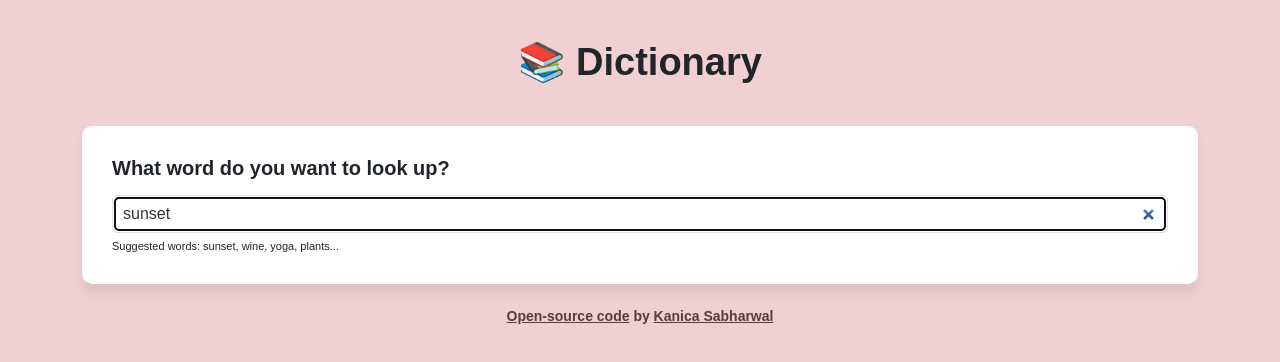
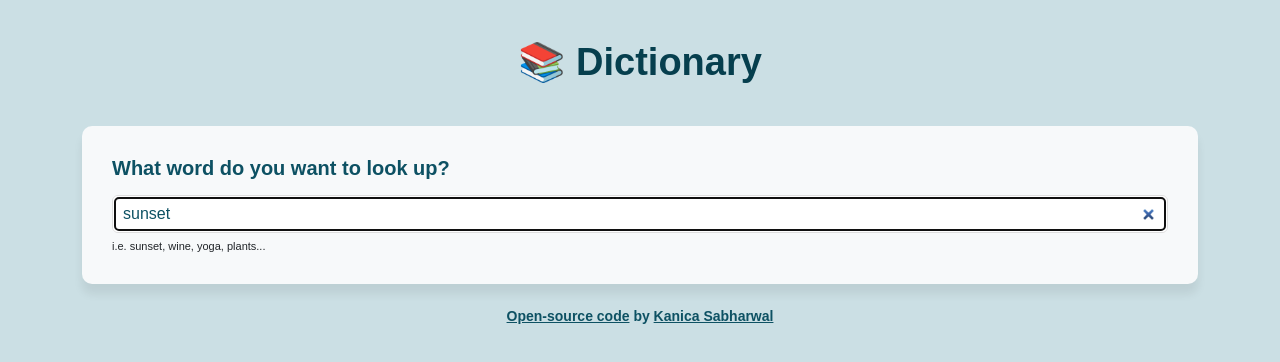
Before and after one commit to Kanica94/dictionary-webpage, a React (Create React App) app: page / in a window 1280 px wide. Shown: the top 362 px of the page. Built offline with nearby package versions, Linux system fonts and the light colour scheme; no server answers.

Commit message:
Updated colour scheme of application

```diff
--- a/src/App.css
+++ b/src/App.css
@@ -1,5 +1,5 @@
 body {
-  background: #f1d0d3;
+  background: #cbdfe4;
   font-family: sans-serif;
 }
 
@@ -12,20 +12,21 @@ body {
   margin: 0 auto;
   font-size: 38px;
   font-weight: bold;
+  color: #063f4e;
 }
 
 .App .footer {
   text-align: center;
   margin: 20px 0 20px 0;
   font-weight: bold;
-  color: #573c3c;
+  color: #0d5163;
 }
 
 .App a {
-  color: #573c3c;
+  color: #0d5163;
   transition: all 150ms ease-in-out;
 }
 
 .App a:hover {
-  color: brown;
+  color: #3f8496;
 }
--- a/src/Dictionary.css
+++ b/src/Dictionary.css
@@ -2,10 +2,11 @@
   font-size: 20px;
   font-weight: bold;
   margin-bottom: 15px;
+  color: #0d5163;
 }
 
 .Dictionary section {
-  background: rgb(255, 255, 255);
+  background: #f7f9fa;
   padding: 30px;
   margin: 20px 0px;
   border-radius: 10px;
@@ -17,7 +18,7 @@
   border-radius: 6px;
   padding: 6px 10px;
   border: 1px solid #ddd;
-  color: #333;
+  color: #0d5163;
 }
 
 .Dictionary .hint {
--- a/src/Dictionary.js
+++ b/src/Dictionary.js
@@ -45,9 +45,7 @@ export default function Dictionary(props) {
               autoFocus={true}
             />
           </form>
-          <div className="hint">
-            Suggested words: sunset, wine, yoga, plants...
-          </div>
+          <div className="hint">i.e. sunset, wine, yoga, plants...</div>
         </section>
         <Results results={results} />
       </div>
--- a/src/Meaning.css
+++ b/src/Meaning.css
@@ -2,13 +2,13 @@
   font-size: 24px;
   line-height: 1.4;
   font-weight: bold;
-  color: brown;
+  color: #0d5163;
   text-transform: capitalize;
 }
 
 .Meaning .definition {
   font-size: 16px;
-  color: black;
+  color: #05253b;
 }
 
 .Meaning .example {
--- a/src/Phonetics.css
+++ b/src/Phonetics.css
@@ -8,7 +8,7 @@
   text-decoration: none;
   font-size: 14px;
   font-weight: bold;
-  color: brown;
+  color: #0d5163;
   padding: 8px 15px;
   margin-right: 15px;
   border-radius: 20px;
@@ -16,7 +16,7 @@
 }
 
 .Phonetics a:hover {
-  background: brown;
+  background: #0d5163;
   color: white;
 }
 
--- a/src/Results.css
+++ b/src/Results.css
@@ -3,4 +3,5 @@
   font-weight: bold;
   line-height: 1.4;
   text-transform: capitalize;
+  color: #063f4e;
 }
--- a/src/Synonyms.css
+++ b/src/Synonyms.css
@@ -5,9 +5,10 @@
 
 .Synonyms li {
   font-size: 14px;
-  color: brown;
+  color: #0d5163;
   display: inline-block;
   padding-top: 20px;
   padding-right: 10px;
   line-height: 1px;
+  font-weight: bold;
 }
```
